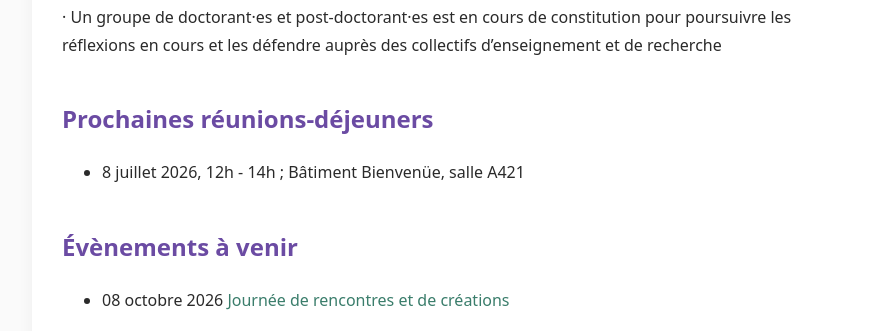
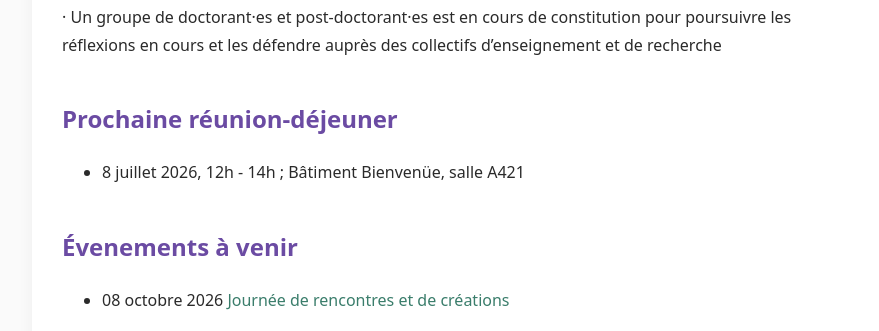
Before and after one commit to champs-des-possibles/champs-des-possibles.github.io, a Jekyll site: the page built from index.md, in a window 1280 px wide and 900 px high, scrolled down 1857 px. Shown: the part 377-708 px from the top of the window, without its empty margins (183-1062 px from the left). Built offline with Jekyll 4.4.1, drawn with Linux system fonts in a browser that asks for light colours.

Commit message:
Update index.md with new content and formatting

```diff
--- a/index.md
+++ b/index.md
@@ -58,11 +58,11 @@ Plusieurs actions ont été menées dans ce cadre :
 
 
 
-## Prochaines réunions-déjeuners
+## Prochaine réunion-déjeuner
 
 - 8 juillet 2026, 12h - 14h ; Bâtiment Bienvenüe, salle A421
 
-## Évènements à venir
+## Évenements à venir
 
 {% for post in site.posts %}
 - <span class="post-date">{{ post.date_display }}</span> <a href="{{ post.url }}">{{ post.title }}</a>
```
